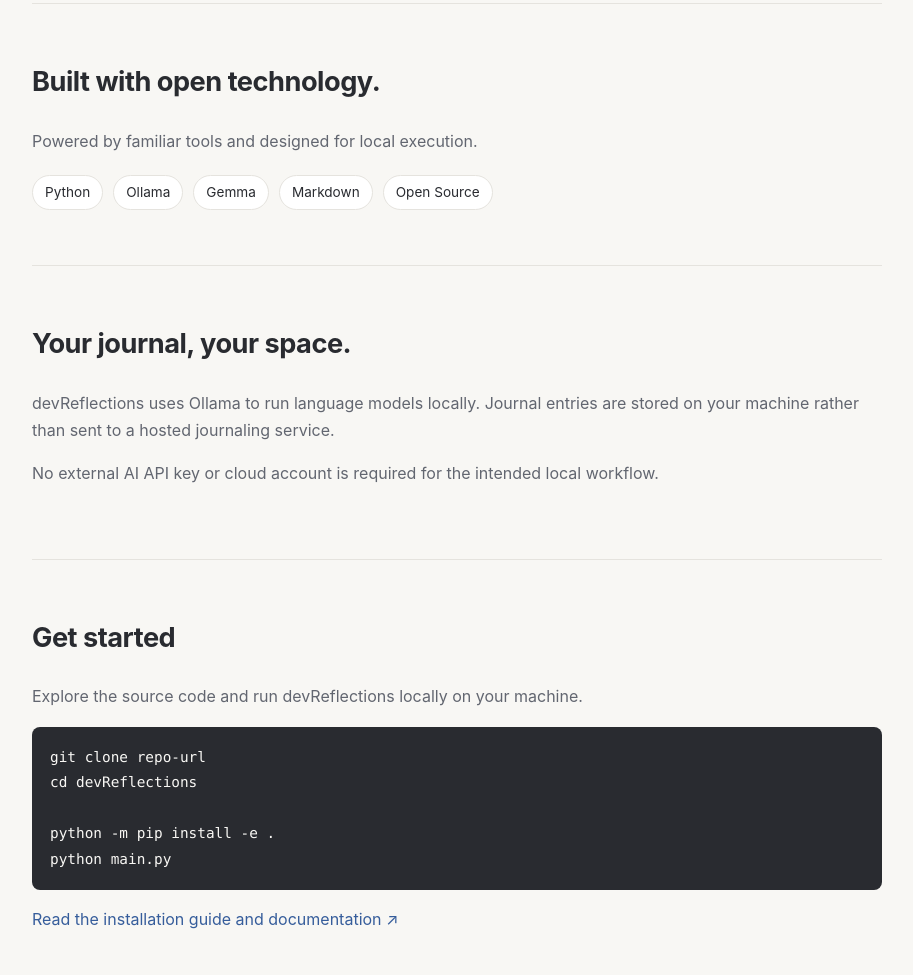
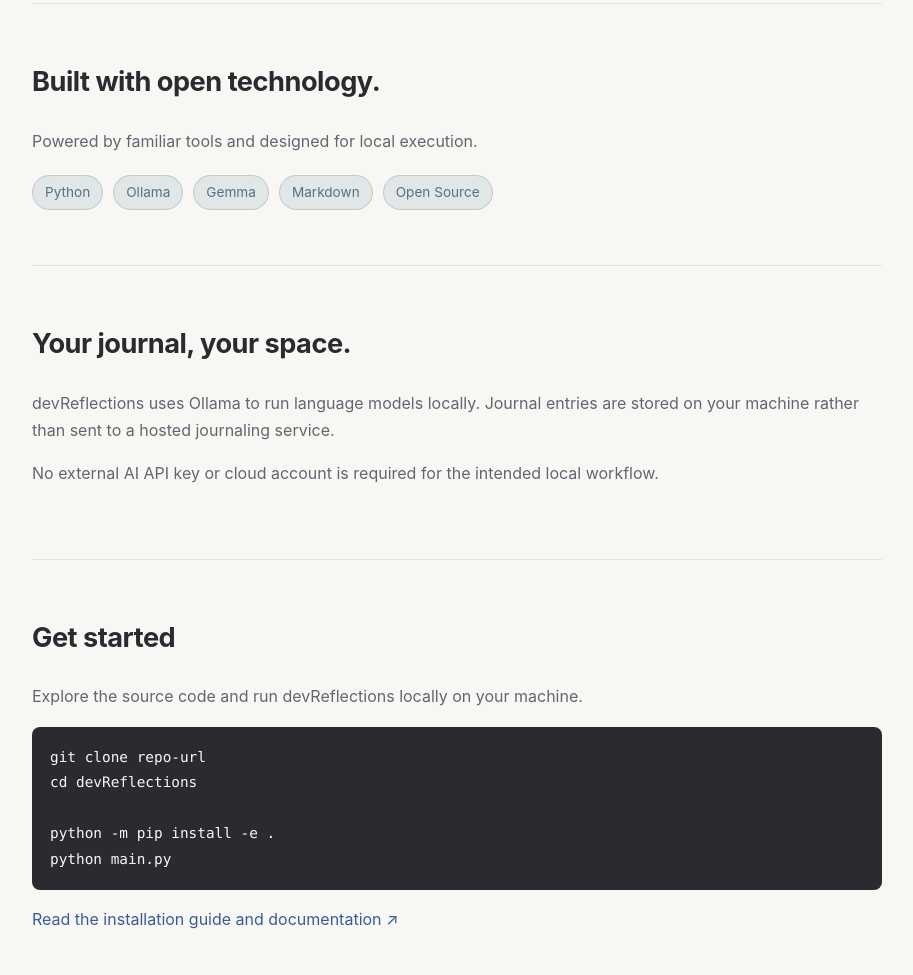
Before and after one commit to yuka-with-data/devReflections, a website: page docs/index.html in a window 1280 px wide. Shown: the part 2821-3796 px from the top of the page, without its empty margins (183-1096 px from the left). Drawn offline with Linux system fonts and the light colour scheme.

Commit message:
doc: change tag colors

```diff
--- a/docs/assets/style.css
+++ b/docs/assets/style.css
@@ -424,10 +424,12 @@
     margin-top: 20px;
 }
 
+/* Soft steel blue tags */
 .tag {
     padding: 5px 12px;
-    background: var(--surface);
-    border: 1px solid var(--border);
+    background: rgba(71, 104, 135, 0.12);
+    color: #54718d;
+    border: 1px solid rgba(71, 104, 135, 0.22);
     border-radius: 20px;
     font-size: 0.85rem;
 }
```
